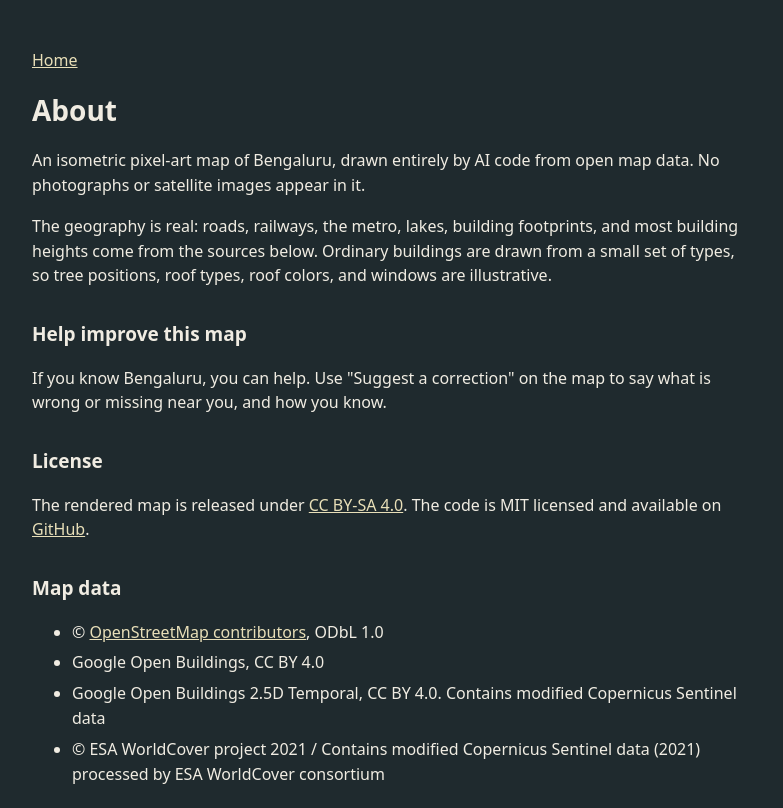
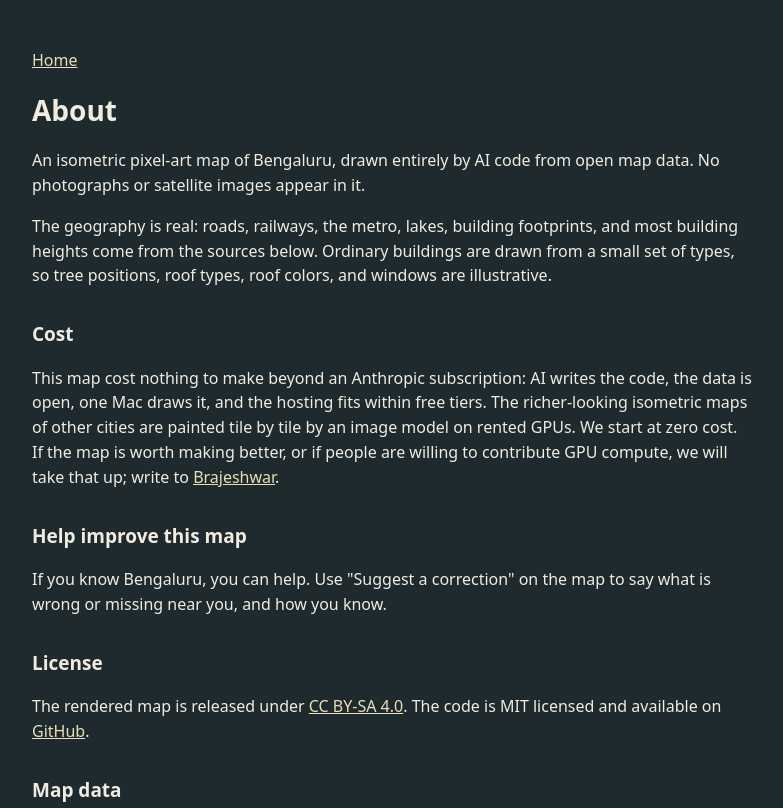
Before and after one commit to oinam/bengaluru, a website: page web/public/about.html in a window 1280 px wide. Shown: the top 808 px of the page, without its empty margins (248-1031 px from the left). Drawn offline with Linux system fonts and the light colour scheme.

Commit message:
About page says what the map cost and what would make it better; the footer says zero cost

```diff
--- a/web/public/about.html
+++ b/web/public/about.html
@@ -50,6 +50,16 @@
       types, so tree positions, roof types, roof colors, and windows are illustrative.
     </p>
 
+    <h2>Cost</h2>
+    <p>
+      This map cost nothing to make beyond an Anthropic subscription: AI writes the code, the data
+      is open, one Mac draws it, and the hosting fits within free tiers. The richer-looking
+      isometric maps of other cities are painted tile by tile by an image model on rented GPUs. We
+      start at zero cost. If the map is worth making better, or if people are willing to contribute
+      GPU compute, we will take that up; write to
+      <a href="https://brajeshwar.com">Brajeshwar</a>.
+    </p>
+
     <h2>Help improve this map</h2>
     <p>
       If you know Bengaluru, you can help. Use "Suggest a correction" on the map to say what is
```
Also changed, not shown: web/index.html (+1 -1 lines).
